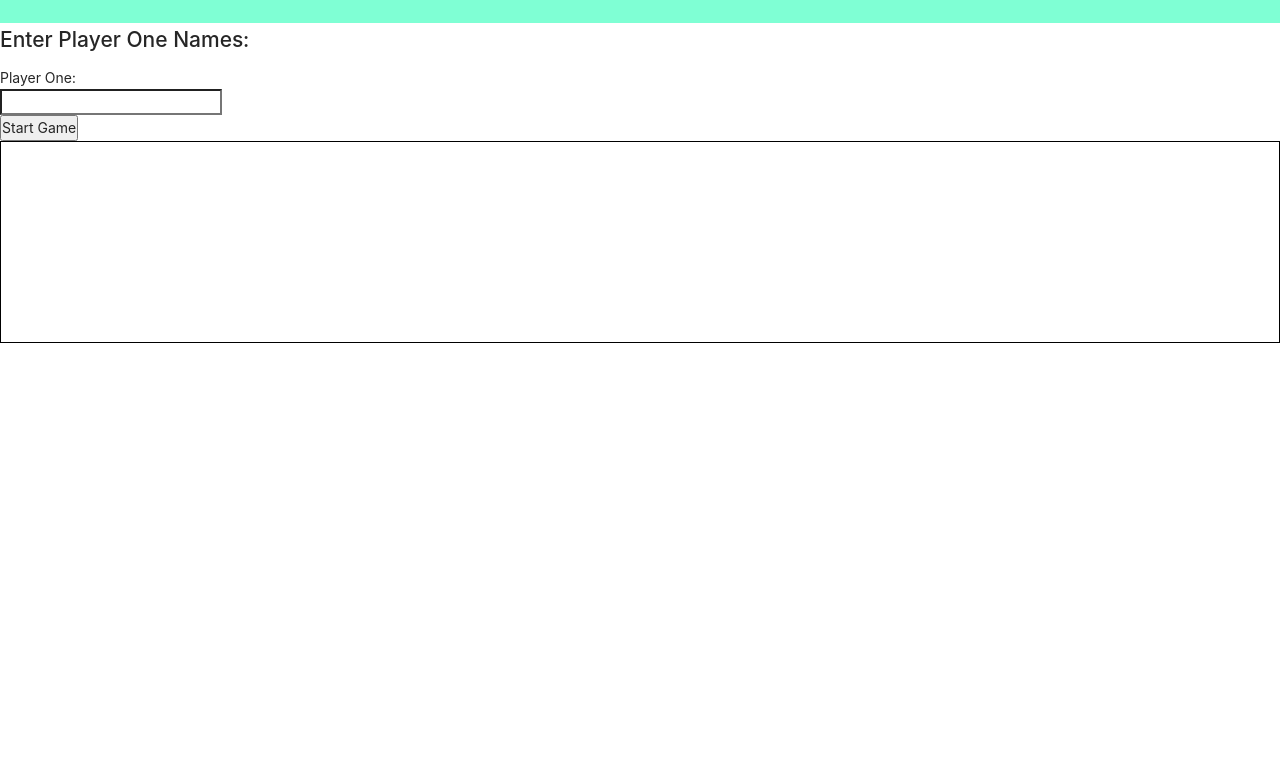
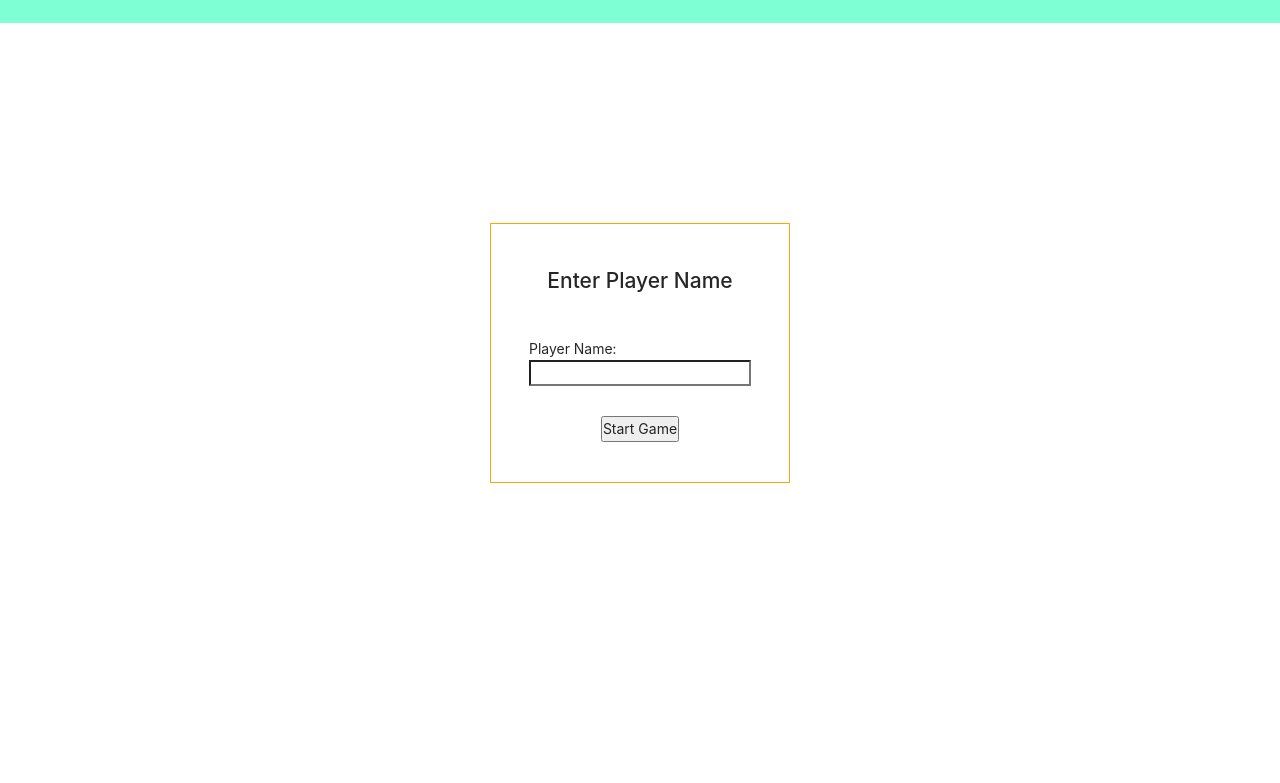
Before and after one commit to sdhinsa11/Battleship, a website built with webpack: page src/index.html in a window 1280 px wide. Shown: the part 75-858 px from the top of the page. Before the commit the page ends 800 px from the top, so only its background shows below. Built offline with nearby package versions, Linux system fonts and the light colour scheme.

Commit message:
Styling the starting point

```diff
--- a/src/index.html
+++ b/src/index.html
@@ -13,12 +13,11 @@
         </div>
 
         <div class="startScreen">
-            <h2>Enter Player One Names:</h2>
-
+            <h2>Enter Player Name</h2>
             <div class="names">
                 <form class="form">
-                    <label for="player1">Player One:</label><br>
-                    <input type="text" id="player1" name="player1"><br>
+                    <label for="player1">Player Name:</label>
+                    <input type="text" id="player1" name="player1">
                 </form>
             </div>
             <button id="start">Start Game</button>
--- a/src/index.js
+++ b/src/index.js
@@ -47,6 +47,11 @@ function renderBoards(player, show = true){
     })
 }
 
+function displayTurn(player){
+    const display = document.querySelector(".displayTurns");
+    display.innerHTML=`${player.name}'s turn`;
+}
+
 const startButton = document.getElementById("start");
 startButton.addEventListener("click", ()=>{
     const pOneName = document.getElementById("player1").value;
@@ -59,11 +64,12 @@ startButton.addEventListener("click", ()=>{
 
     renderBoards(playerOne);
     renderBoards(computer);
+    displayTurn(playerOne);
 
 
 })
 // Step 1. When press start button, it should render the boards and display whose turn
-// things needed: render board, event listener on start button, create new instances of people, create the gameboards and place ships properly/randomly
+// things needed: render board - CHECK , event listener on start button - CHECK, create new instances of people -CHECK , create the gameboards and place ships properly/randomly
 
 //Step 2. After step 1 is done, put in logic for clicking on cell, this is when you add function to buttons that click the cell and see if hit
 // things needed: render board after each turn, function for clicking cell, making sure the same cell wasnt picked twice, making sure that its on the board, making sure that the game functions are called properly, handling how the computer takes turns, showing the items/misplaced, computer AI for taking turns
--- a/src/style.css
+++ b/src/style.css
@@ -6,11 +6,11 @@
 .header{
     background-color: aquamarine;
     padding: 20px;
+    text-align: center;
 }
 
 .gridContainer{
     padding: 100px;
-    border: 1px solid black;
     display: flex;
     justify-content: center;
     align-items: center;
@@ -21,6 +21,26 @@
     display: grid;
     grid-template-columns: 1fr 1fr;
     gap: 40px;
+}
 
+.startScreen{
+    margin: 0 auto;
+    margin-top: 200px;
+    padding: 40px;
 
+    /* need this to style the inside stuff */
+    display: flex;
+    justify-content: center;
+    align-items: center;
+    flex-direction: column;
+    gap: 30px;
+    border: 1px solid orange;
+    width: 300px;
 }
+
+.displayTurns{
+    text-align: center;
+    padding-top: 100px;
+    font-weight: bold;
+    font-size: larger;
+}
```
